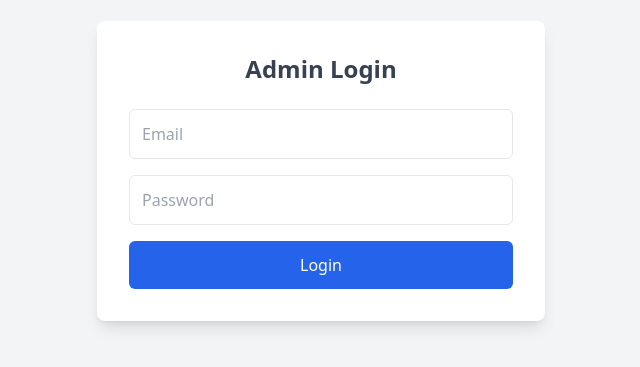
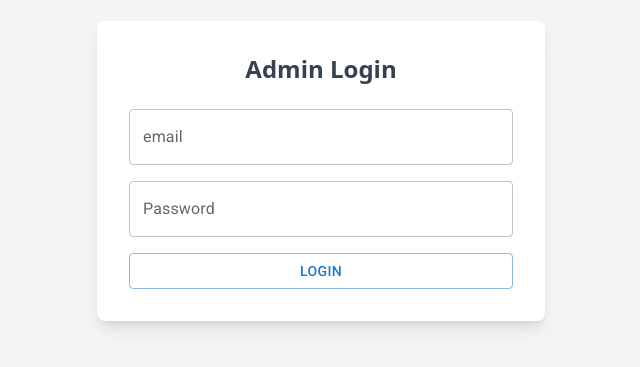
Before and after one commit to Prashant-Kumar001/chat-frontend, a React app: page /admin-login in a window 1280 px wide. Shown: the part 229-596 px from the top of the page, without its empty margins (319-959 px from the left). Built offline with nearby package versions, Linux system fonts and the light colour scheme; no server answers; the HTML template or start-up script is replaced by a standard one.

Commit message:
fix: remove console.log statements; update loading condition in Chat component; adjust BlackScreen position; refactor admin API calls to use API_BASE_URL

```diff
--- a/src/components/BlackScreen.jsx
+++ b/src/components/BlackScreen.jsx
@@ -4,7 +4,7 @@ const BlackScreen = ({ top = 53, height = "100" }) => {
   return (
     <div
       className="absolute left-0 w-full bg-black opacity-50 z-50 transition-all duration-300"
-      style={{ top: `${top}px`, height: `${height}vh` }}
+      style={{ top: `0`, height: `${height}vh` }}
     ></div>
   );
 };
--- a/src/components/RenderAttachment.jsx
+++ b/src/components/RenderAttachment.jsx
@@ -11,7 +11,7 @@ const renderAttachment = (file, url, description = "") => {
                 />
             );
         case "audio":
-            return <audio src={url} controls className="w-[200px] h-[150px] object-contain" />;
+            return <audio src={url} controls className="w-[200px]  object-contain" />;
         default:
             return <a href={url}>Download</a>;
     }
--- a/src/layout/AppLayout.jsx
+++ b/src/layout/AppLayout.jsx
@@ -108,7 +108,6 @@ const AppLayout = () => (WrappedComponent) => {
     );
 
     const onlineUsersListener = useCallback((data) => {
-      console.log(data)
       setOnlineUsers(data);
     }, []);
 
--- a/src/pages/Chat.jsx
+++ b/src/pages/Chat.jsx
@@ -174,7 +174,7 @@ const Chat = ({ chatId, user }) => {
 
   useError(errors);
 
-  return isLoading ? (
+  return isLoading || oldMessagesChunks.isLoading ? (
     <Skeleton />
   ) : (
     <div className="flex flex-col h-full">
--- a/src/pages/admin/AdminLogin.jsx
+++ b/src/pages/admin/AdminLogin.jsx
@@ -5,30 +5,46 @@ import * as yup from "yup";
 import { useNavigate } from "react-router-dom";
 import { useSelector, useDispatch } from "react-redux";
 import { adminLogin } from "../../redux/reducers/thunk/admin";
+import toast from "react-hot-toast";
+import { Button, CircularProgress, TextField } from "@mui/material";
+import BlackScreen from "../../components/BlackScreen";
 
 const schema = yup.object().shape({
-  email: yup.string().email("Invalid email format").required("Email is required"),
-  password: yup.string().min(6, "Password must be at least 6 characters").required("Password is required"),
+  email: yup
+    .string()
+    .email("Invalid email format")
+    .required("Email is required"),
+  password: yup
+    .string()
+    .min(6, "Password must be at least 6 characters")
+    .required("Password is required"),
 });
 
 const AdminLogin = () => {
   const navigate = useNavigate();
   const dispatch = useDispatch();
-  const { isAdmin, loading, error } = useSelector((state) => state.auth);
   const [serverError, setServerError] = useState("");
   const [successMessage, setSuccessMessage] = useState("");
+  const [loading, setLoading] = useState(false);
 
-  const { register, handleSubmit, formState: { errors } } = useForm({
+  const {
+    register,
+    handleSubmit,
+    formState: { errors },
+  } = useForm({
     resolver: yupResolver(schema),
   });
 
   const onSubmit = async (data) => {
+    setLoading(true);
+    const toastId = toast.loading("logging in...");
     setServerError("");
     setSuccessMessage("");
 
     try {
       const action = await dispatch(adminLogin(data));
       if (adminLogin.fulfilled.match(action)) {
+        toast.success("Login successful!");
         setSuccessMessage("Login successful! Redirecting...");
         setTimeout(() => navigate("/admin"), 1500);
       } else {
@@ -36,52 +52,89 @@ const AdminLogin = () => {
       }
     } catch (err) {
       setServerError("An unexpected error occurred. Please try again later.");
+    } finally {
+      toast.dismiss(toastId);
+      setLoading(false);
     }
   };
 
   return (
+    <>
+      {loading && <BlackScreen />}
       <div className="min-h-screen flex items-center justify-center bg-gray-100 px-4">
         <div className="bg-white p-8 rounded-lg shadow-lg w-full max-w-md">
-        <h1 className="text-2xl font-bold text-center text-gray-700 mb-6">Admin Login</h1>
+          <h1 className="text-2xl font-bold text-center text-gray-700 mb-6">
+            Admin Login
+          </h1>
 
-        {serverError && <p className="text-red-500 text-center mb-4">{serverError}</p>}
-        {successMessage && <p className="text-green-500 text-center mb-4">{successMessage}</p>}
-
-        <form onSubmit={handleSubmit(onSubmit)} className="space-y-4">
+          {serverError && (
+            <p className="text-red-500 text-center mb-4">{serverError}</p>
+          )}
+          {successMessage && (
+            <p className="text-green-500 text-center mb-4">{successMessage}</p>
+          )}
+          <form onSubmit={handleSubmit(onSubmit)} className="space-y-4 flex flex-col ">
             <div>
-            <input
+              <TextField
+                id="email"
+                label="email"
+                variant="outlined"
                 type="email"
                 placeholder="Email"
-              {...register("email")}
+                {...register("email", {
+                  required: "Email is required",
+                  pattern: {
+                    value: /^[A-Z0-9._%+-]+@[A-Z0-9.-]+\.[A-Z]{2,}$/i,
+                    message: "Invalid email format",
+                  },
+                })}
                 className={`w-full p-3 border rounded-md focus:outline-none focus:ring-2 ${
-                errors.email ? "border-red-500 focus:ring-red-400" : "focus:ring-blue-400"
+                  errors.email
+                    ? "border-red-500 focus:ring-red-400"
+                    : "focus:ring-blue-400"
                 }`}
               />
-            {errors.email && <p className="text-red-500 text-sm mt-1">{errors.email.message}</p>}
+              {errors.email && (
+                <p className="text-red-500 text-sm mt-1">
+                  {errors.email.message}
+                </p>
+              )}
             </div>
 
             <div>
-            <input
+              <TextField
+                id="password"
+                label="Password"
+                variant="outlined"
                 type="password"
                 placeholder="Password"
-              {...register("password")}
+                {...register("password", {
+                  required: "Password is required",
+                  minLength: {
+                    value: 6,
+                    message: "Password must be at least 6 characters",
+                  },
+                })}
                 className={`w-full p-3 border rounded-md focus:outline-none focus:ring-2 ${
-                errors.password ? "border-red-500 focus:ring-red-400" : "focus:ring-blue-400"
+                  errors.password
+                    ? "border-red-500 focus:ring-red-400"
+                    : "focus:ring-blue-400"
                 }`}
               />
-            {errors.password && <p className="text-red-500 text-sm mt-1">{errors.password.message}</p>}
+              {errors.password && (
+                <p className="text-red-500 text-sm mt-1">
+                  {errors.password.message}
+                </p>
+              )}
             </div>
 
-          <button
-            type="submit"
-            disabled={loading}
-            className="w-full bg-blue-600 text-white py-3 rounded-md hover:bg-blue-700 transition duration-200 disabled:bg-gray-400"
-          >
-            {loading ? "Logging in..." : "Login"}
-          </button>
+            <Button loading={loading} variant="outlined" type="submit" >
+              login
+            </Button>
           </form>
         </div>
       </div>
+    </>
   );
 };
 
--- a/src/pages/admin/MessageManagement.jsx
+++ b/src/pages/admin/MessageManagement.jsx
@@ -3,7 +3,7 @@ import Table from "../../shared/Table";
 import { Avatar, Stack } from "@mui/material";
 import moment from "moment";
 import { fileFormat } from "../../lib/features.js";
-import { Box } from "@mui/system";
+import { Box, height } from "@mui/system";
 import renderAttachment from "../../components/RenderAttachment.jsx";
 import { useGetAllUsersMessagesQuery } from "../../redux/api/api.js";
 import NewLoader from "../../components/NewLoader.jsx";
@@ -23,7 +23,6 @@ const MessageManagement = () => {
   ];
 
 
-
 const columns = [
     {
       field: "id",
@@ -36,13 +35,14 @@ const columns = [
       headerName: "attachment",
       headerClassName: "table-header",
       width: 250,
+      height: 100,
       display: "flex",
       renderCell: (params) => {
         const { attachment } = params.row;
         return attachment?.length > 0
           ? attachment.map((att, i) => {
-              const url = att;
-              const file = fileFormat(url);
+            const url = att;
+            const file = fileFormat(url);
               return (
                 <Box key={i}>
                   <a href={url} target="_blank" download>
@@ -102,6 +102,7 @@ const columns = [
 
 
 
+
   const [row, setRow] = React.useState([]);
   useEffect(() => {
     if (messagess) {
@@ -109,11 +110,12 @@ const columns = [
         messagess?.data?.transformMessages?.map((message) => ({
           ...messagess,
           id: message._id,
+          attachment: message.attachments ? message.attachments.map((att) => att.secure_url) : [],
           sender: message.sender,
           content: message.content,
           chat: message.chat?._id,
           groupChat: message.chat?.groupChat,
-          createdAt: message.createdAt
+          createdAt: moment(message.createdAt).fromNow()
         }))
       );
     }
--- a/src/redux/reducers/thunk/admin.js
+++ b/src/redux/reducers/thunk/admin.js
@@ -1,43 +1,53 @@
 import { createAsyncThunk } from "@reduxjs/toolkit";
 import axios from "axios";
+import { API_BASE_URL } from "../../../config.js";
 
-const adminLogin = createAsyncThunk("admin/verify", async (data, { rejectWithValue }) => {
+const adminLogin = createAsyncThunk(
+  "admin/verify",
+  async (data, { rejectWithValue }) => {
     try {
-        const response = await axios.post("http://localhost:3000/api/v1/admin/verify", data, {
+      const response = await axios.post(
+        `${API_BASE_URL}/api/v1/admin/verify`,
+        data,
+        {
           withCredentials: true,
           headers: {
             "Content-Type": "application/json",
+          },
         }
-        });
+      );
       return response.data?.data?.admin;
     } catch (error) {
       return rejectWithValue(error?.response?.data || "Login failed");
     }
-});
+  }
+);
 
-const reFetchAdmin = createAsyncThunk("admin/refetch", async ({ rejectWithValue }) => {
+const reFetchAdmin = createAsyncThunk(
+  "admin/refetch",
+  async ({ rejectWithValue }) => {
     try {
-        const response = await axios.get("http://localhost:3000/api/v1/admin", {
+      const response = await axios.get(`${API_BASE_URL}/api/v1/admin`, {
         withCredentials: true,
       });
       return response.data;
     } catch (error) {
       return rejectWithValue(error.response?.data || "Login failed");
     }
-});
-const adminLogout = createAsyncThunk("admin/logout", async ({ rejectWithValue }) => {
+  }
+);
+const adminLogout = createAsyncThunk(
+  "admin/logout",
+  async ({ rejectWithValue }) => {
     try {
-        const response = await axios.get("http://localhost:3000/api/v1/admin/logout", {
+      const response = await axios.get(`${API_BASE_URL}/api/v1/admin/logout`, {
         withCredentials: true,
       });
       return response.data;
     } catch (error) {
       return rejectWithValue(error.response?.data || "Login failed");
     }
-});
+  }
+);
 
-export {
-    adminLogin,
-    reFetchAdmin,
-    adminLogout
-}
+export { adminLogin, reFetchAdmin, adminLogout };
```
Lines whose indentation alone changed are shown as unchanged.
